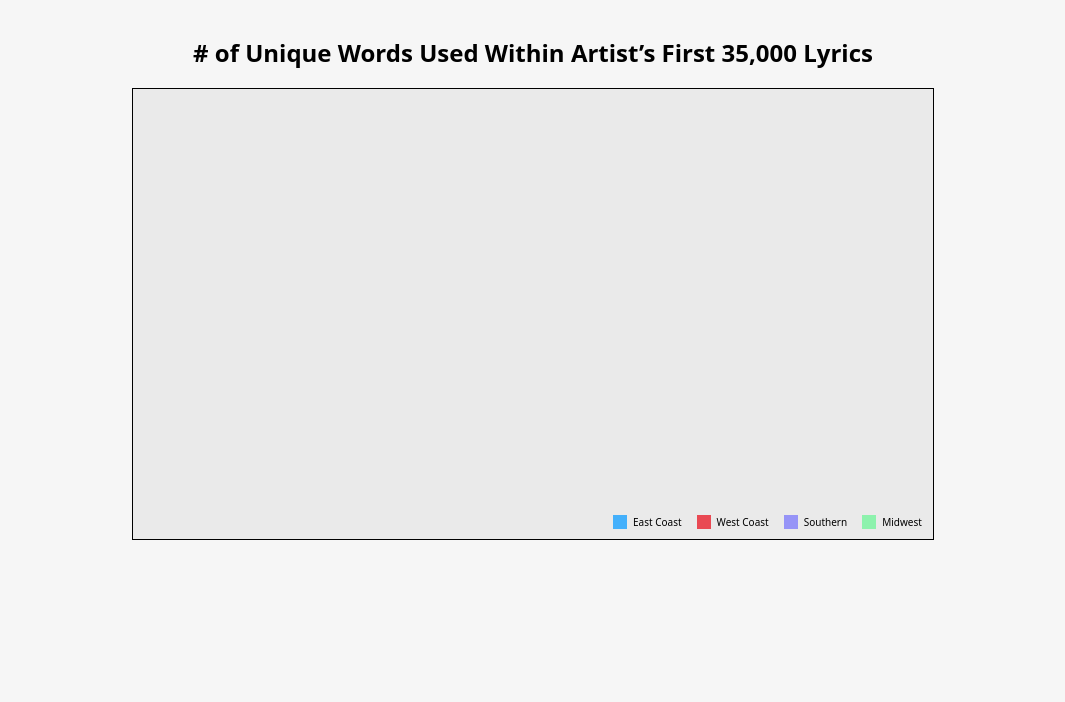
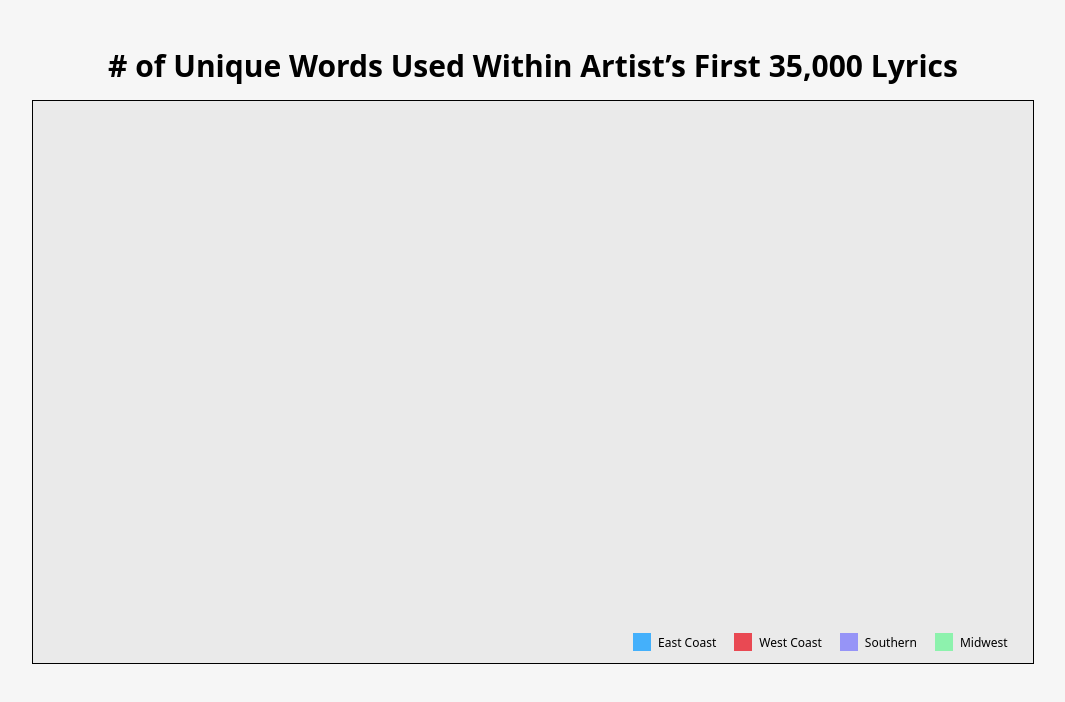
Before and after one commit to Chipz-02/vizportfolio, a plain HTML site: page index.html in a window 1280 px wide. Shown: the whole page, without its empty margins (107-1172 px from the left). Drawn offline with Linux system fonts and the light colour scheme.

Commit message:
index.html

```diff
--- a/index.html
+++ b/index.html
@@ -11,19 +11,19 @@
       flex-direction: column;
       align-items: center;
       margin: 0;
-      padding: 20px;
+      padding: 25px;
     }
 
     h1 {
-      font-size: 24px;
+      font-size: 30px;
       font-weight: bold;
-      margin-bottom: 20px;
+      margin-bottom: 15px;
       text-align: center;
     }
 
     .frame {
-      width: 800px;
-      height: 450px;
+      width: 1000px;
+      height: 562px;
       outline: 1px solid black;
       position: relative;
       background: #EAEAEA;
@@ -31,28 +31,28 @@
 
     .radio {
       position: absolute;
-      top: 35px;
-      left: 500px;
+      top: 60px;
+      left: 670px; /* moved more to the right */
       z-index: 10;
-      font-size: 13px;
+      font-size: 16px;
       font-weight: bold;
       display: flex;
     }
 
     .legend-footer {
       position: absolute;
-      bottom: 10px;
-      left: 480px;
+      bottom: 12px;
+      left: 600px;
       display: flex;
-      gap: 15px;
-      font-size: 10px;
+      gap: 18px;
+      font-size: 12px;
     }
 
     .legend-footer .box {
       display: inline-block;
-      width: 14px;
-      height: 14px;
-      margin-right: 6px;
+      width: 18px;
+      height: 18px;
+      margin-right: 7px;
     }
 
     .legend-footer .item {
```
